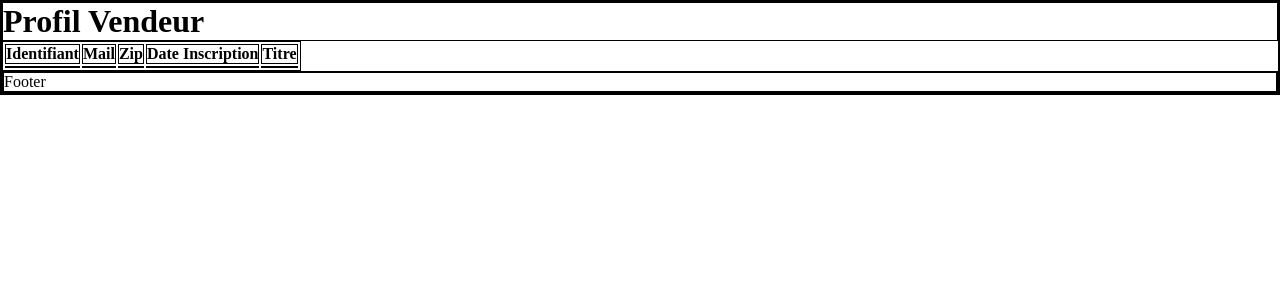
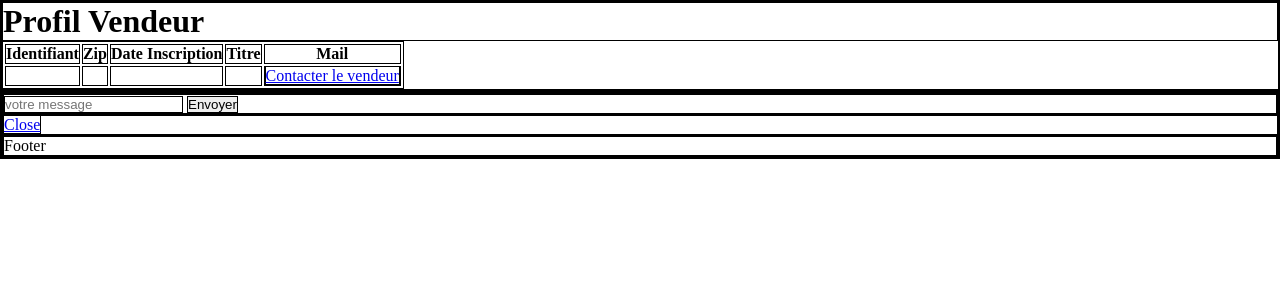
Before and after one commit to alicia-cordial/lbp, a PHP site: template views/shop/profilVendeur.php in a window 1280 px wide. Shown: the top 300 px of the page. Run offline with PHP 8.4, Linux system fonts and the light colour scheme; the template is opened without the code that fills it: most values are stand-ins (such as "Sample title", 1, 10 or a date in 2020); data that the repository does not hold is empty; some libraries are stand-ins or nearby versions.

Commit message:
messagerie direct profil vendeur et fiche article

```diff
--- a/views/shop/profilVendeur.php
+++ b/views/shop/profilVendeur.php
@@ -15,11 +15,11 @@
     <thead>
     <tr>
         <th>Identifiant</th>
-        <th>Mail</th>
+
         <th>Zip</th>
         <th>Date Inscription</th>
         <th>Titre</th>
-
+        <th>Mail</th>
 
     </tr>
     </thead>
@@ -28,7 +28,7 @@
 
         <tr>
             <td><?= $users['identifiant']; ?></td>
-            <td><?= $users['mail']; ?></td>
+
             <td><?= $users['zip']; ?></td>
             <td><?= $users['date_inscription']; ?></td>
             <td>
@@ -36,9 +36,18 @@
                             <p value="<?= $art['id'] ?>"><?= $art['titre'] ?></p>
                         <?php endforeach; ?>
                     </select></td>
-
+                    <td><a id =" <?= $users['id'] ?>" class='contactUser' href='#ex1' rel='modal:open'>Contacter le vendeur</a> </td>
         </tr>
 
 
     </tbody>
-</table>
+</table><div id="ex1" class="modal">
+    <div id="idDestinataire" value="<?= $users['id']; ?>"></div>
+    <div id="nameDestinataire" value="<?= $users['identifiant']; ?>"></div>
+            <form id='newMessage'>
+                <input placeholder='votre message' required>
+                <button type='submit'>Envoyer</button>
+        </form>
+    <div id="infoMessage"></div>
+        <a href="#" rel="modal:close">Close</a>
+    </div>
```
Also changed, not shown: views/shop/article.php (+2 -8 lines).
